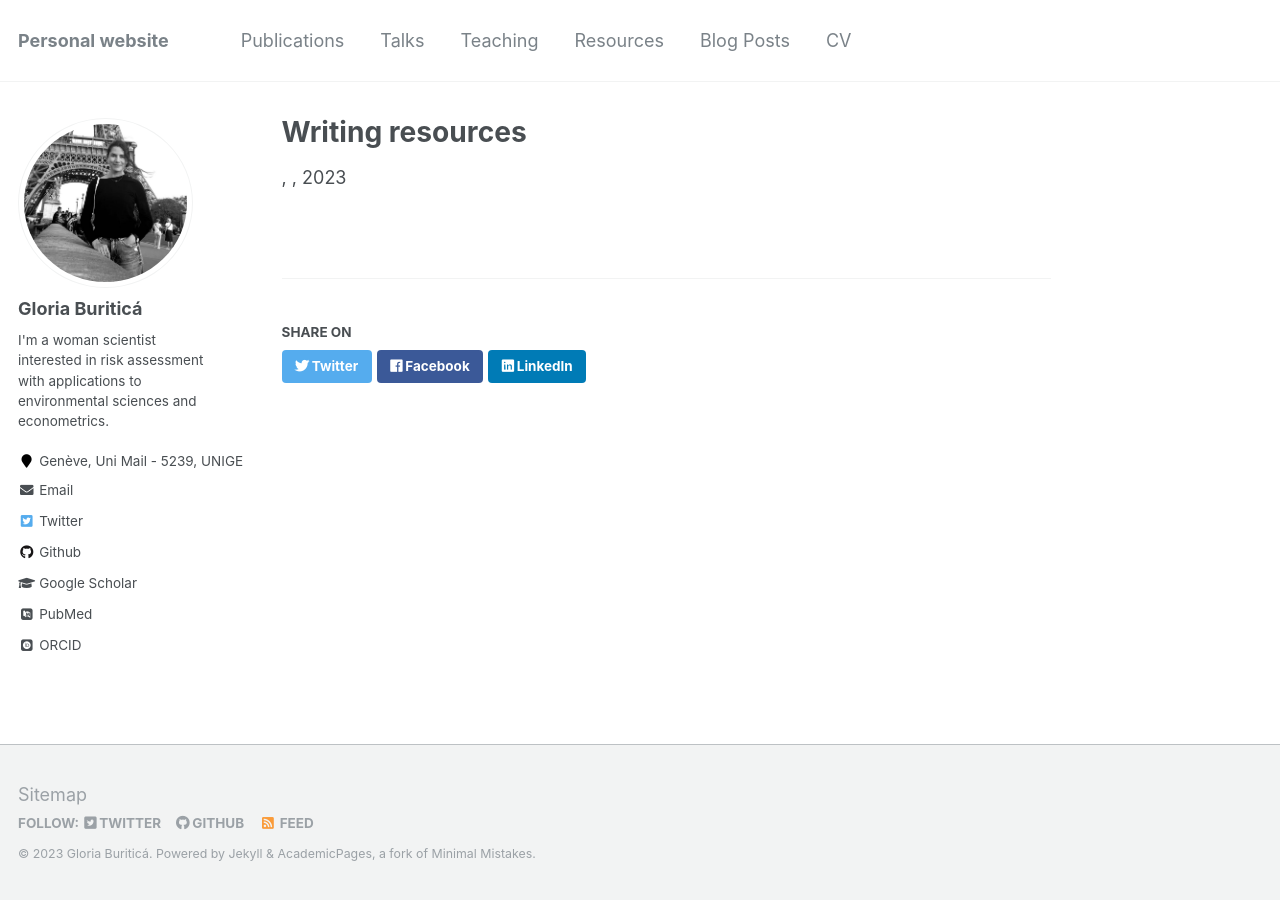
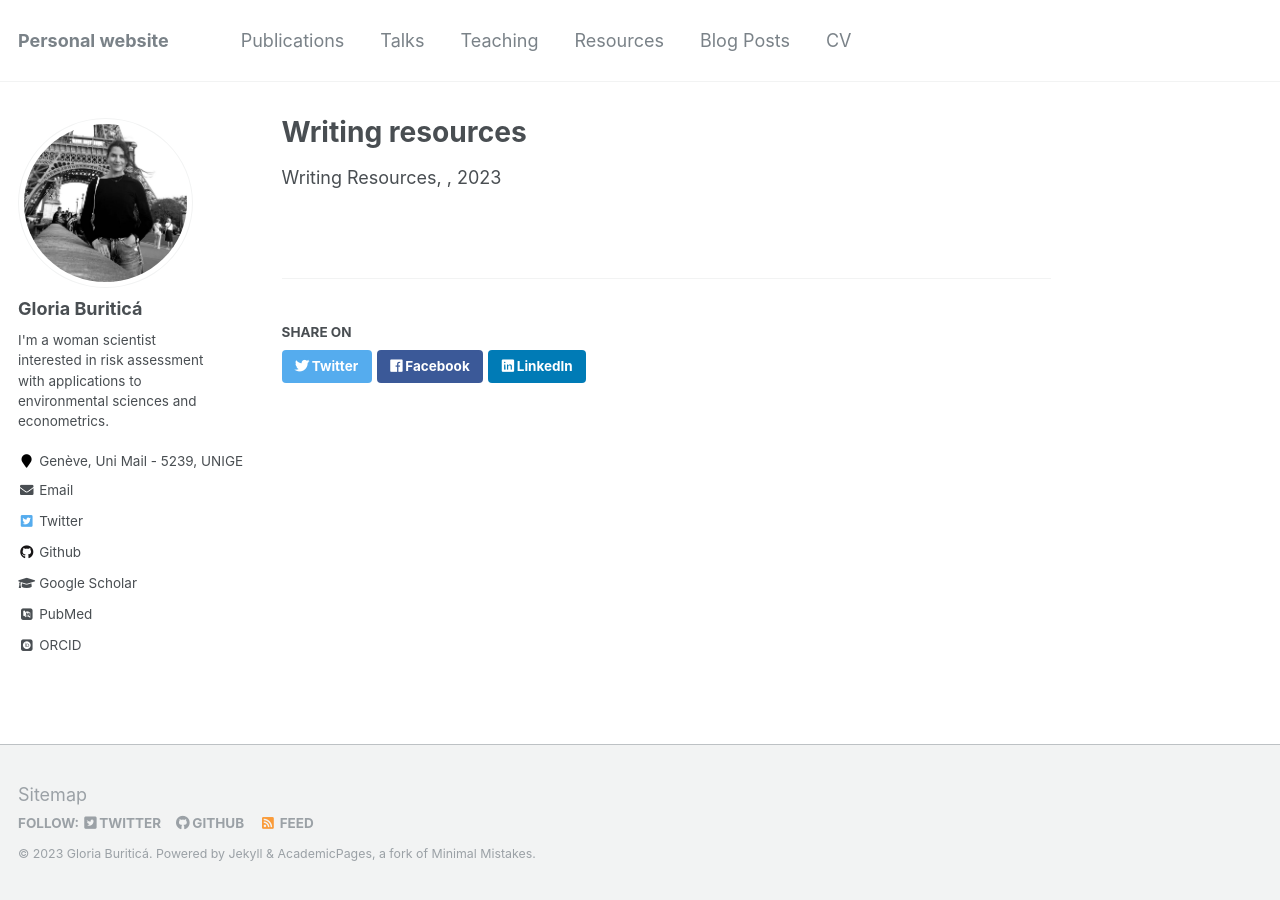
Before and after one commit to GBuritica/GBuritica.github.io, a Jekyll site: the page built from _resources/2023-03-07-resources-1.md, in a window 1280 px wide. Built offline with Jekyll 4.4.1, drawn with Linux system fonts in a browser that asks for light colours; some web fonts are replaced.

Commit message:
Update 2023-03-07-resources-1.md

```diff
--- a/_resources/2023-03-07-resources-1.md
+++ b/_resources/2023-03-07-resources-1.md
@@ -1,6 +1,8 @@
 ---
 title: "Writing resources"
 collection: resources
-permalink: /resources/2023-07-03-writing-resources
+permalink: /resources/2023-03-07-writing-resources
+type: "Writing Resources"
+date:  2023-03-07
 excerpt: On how to write a scientific document
 ---
```
